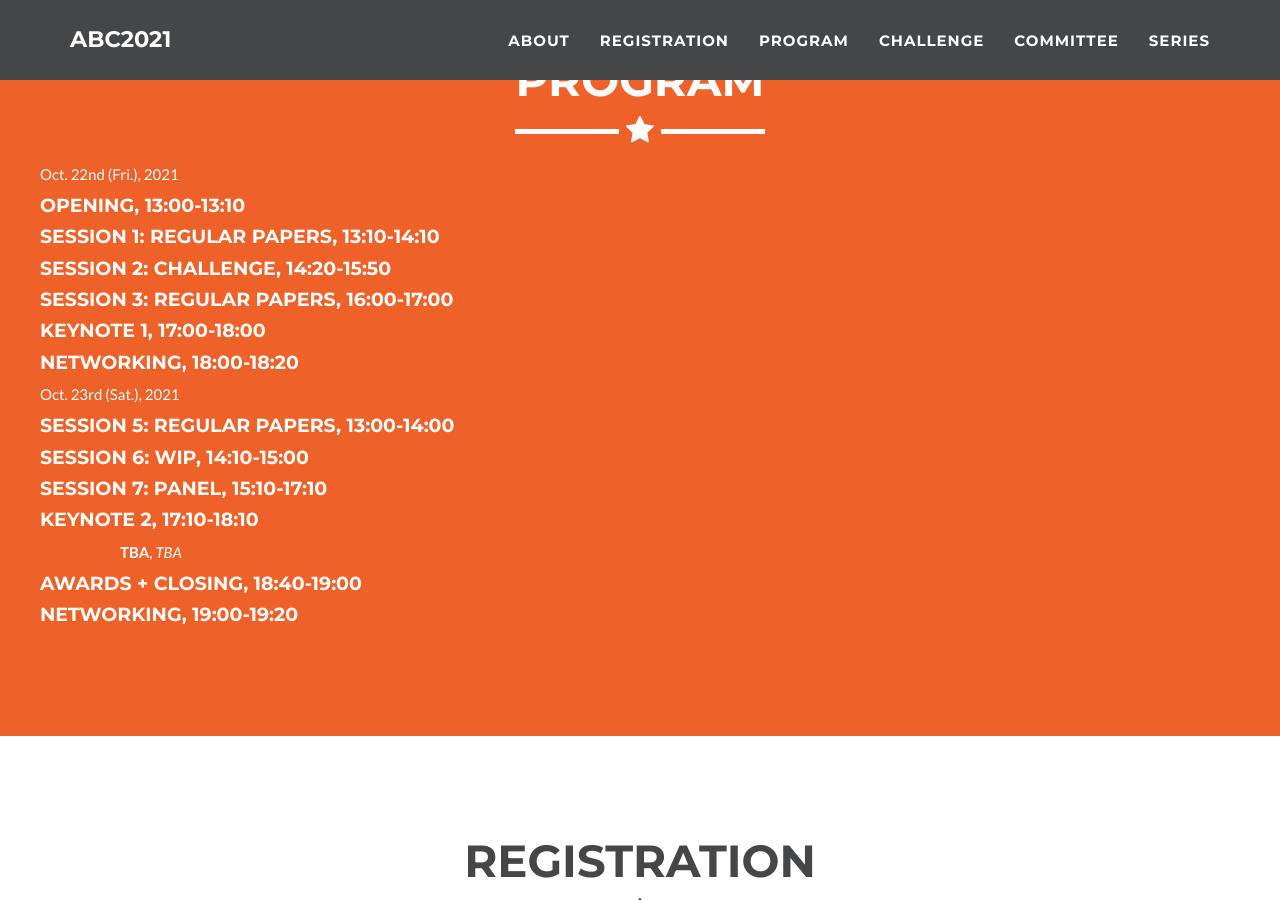
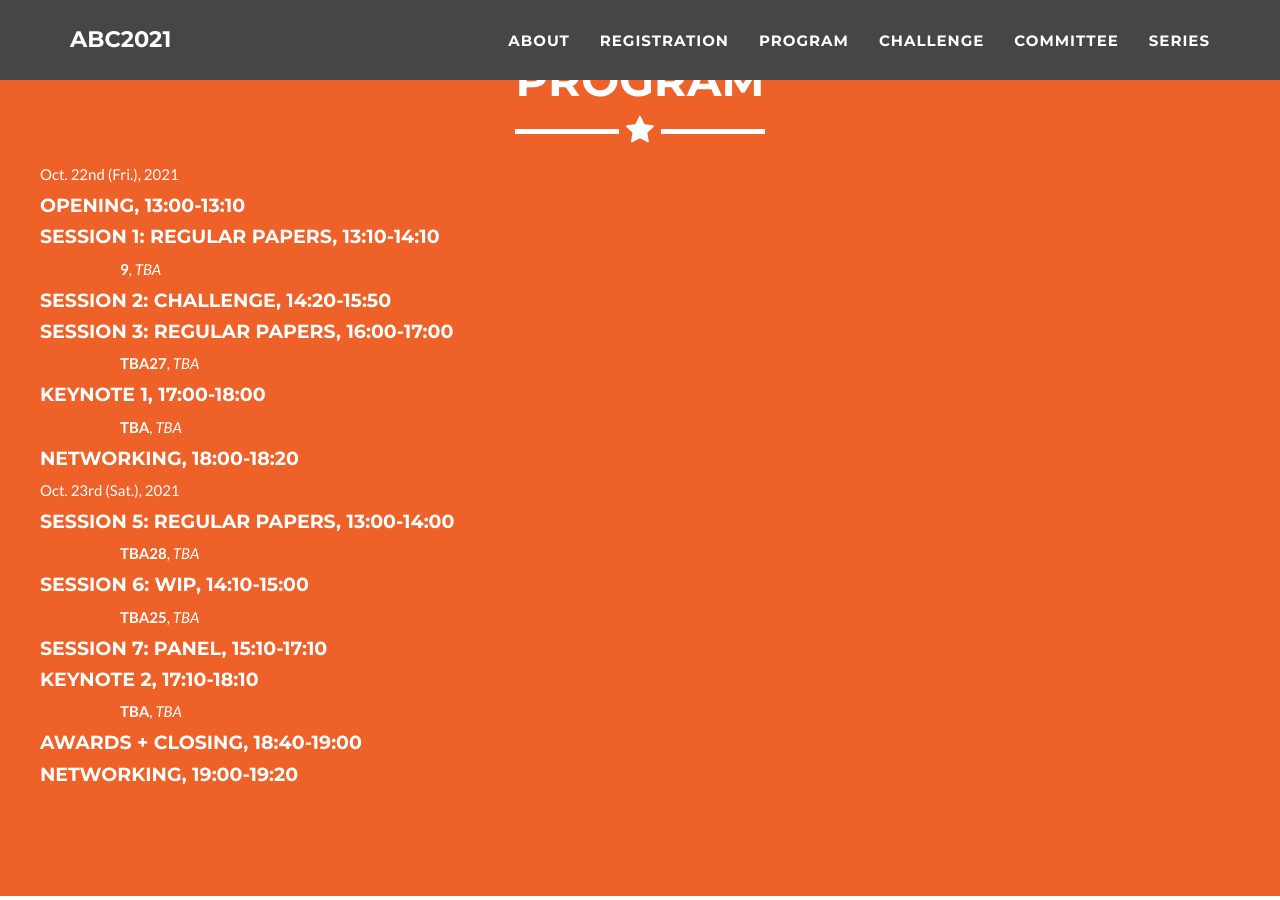
Before and after one commit to abc-research/abc-research.github.io, a Jekyll site: the page built from index.html, in a window 1280 px wide and 900 px high, scrolled down 1806 px. Built offline with Jekyll 4.4.1, drawn with Linux system fonts in a browser that asks for light colours.

Commit message:
Update _config.yml

```diff
--- a/_config.yml
+++ b/_config.yml
@@ -86,20 +86,65 @@ program:
         time: "13:00-13:10"
       - name: "Session 1: Regular papers"
         time: "13:10-14:10"
+        paper:
+          - title: "3"
+            authors: "TBA"
+        paper:
+          - title: "5"
+            authors: "TBA"
+        paper:
+          - title: "9"
+            authors: "TBA"
       - name: "Session 2: Challenge"
         time: "14:20-15:50"
       - name: "Session 3: Regular papers"
         time: "16:00-17:00"
+        paper:
+          - title: "TBA2"
+            authors: "TBA"
+        paper:
+          - title: "TBA10"
+            authors: "TBA"
+        paper:
+          - title: "TBA27"
+            authors: "TBA"
       - name: "Keynote 1"
         time: "17:00-18:00"
+        paper:
+          - title: "TBA"
+            authors: "TBA"
       - name: "Networking"
         time: "18:00-18:20"
   - date: "Oct. 23rd (Sat.), 2021"
     session:
       - name: "Session 5: Regular papers"
         time: "13:00-14:00"
+        paper:
+          - title: "TBA4"
+            authors: "TBA"
+        paper:
+          - title: "TBA14"
+            authors: "TBA"
+        paper:
+          - title: "TBA28"
+            authors: "TBA"
       - name: "Session 6: WiP"
         time: "14:10-15:00"
+        paper:
+          - title: "TBA11"
+            authors: "TBA"
+        paper:
+          - title: "TBA12"
+            authors: "TBA"
+        paper:
+          - title: "TBA15"
+            authors: "TBA"
+        paper:
+          - title: "TBA23"
+            authors: "TBA"
+        paper:
+          - title: "TBA25"
+            authors: "TBA"
       - name: "Session 7: Panel"
         time: "15:10-17:10"
       - name: "Keynote 2"
```
